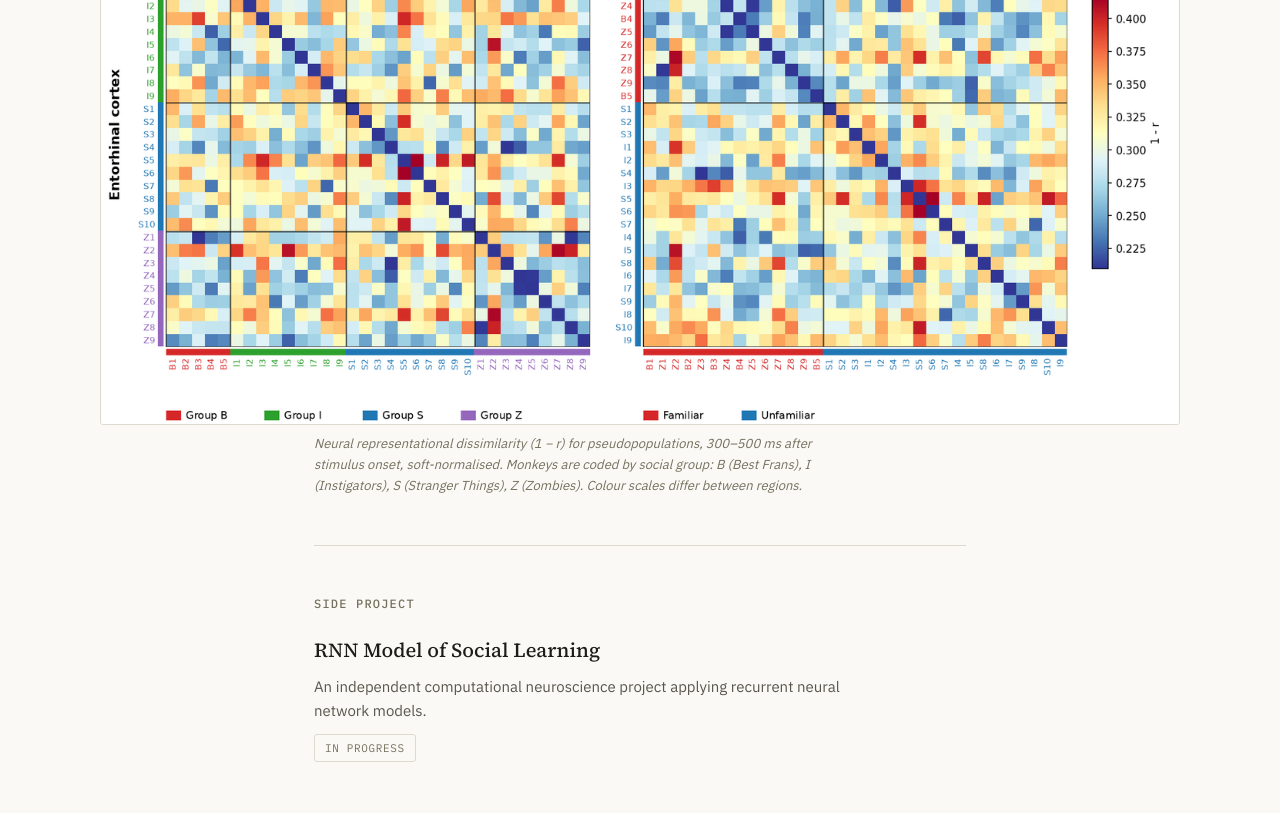
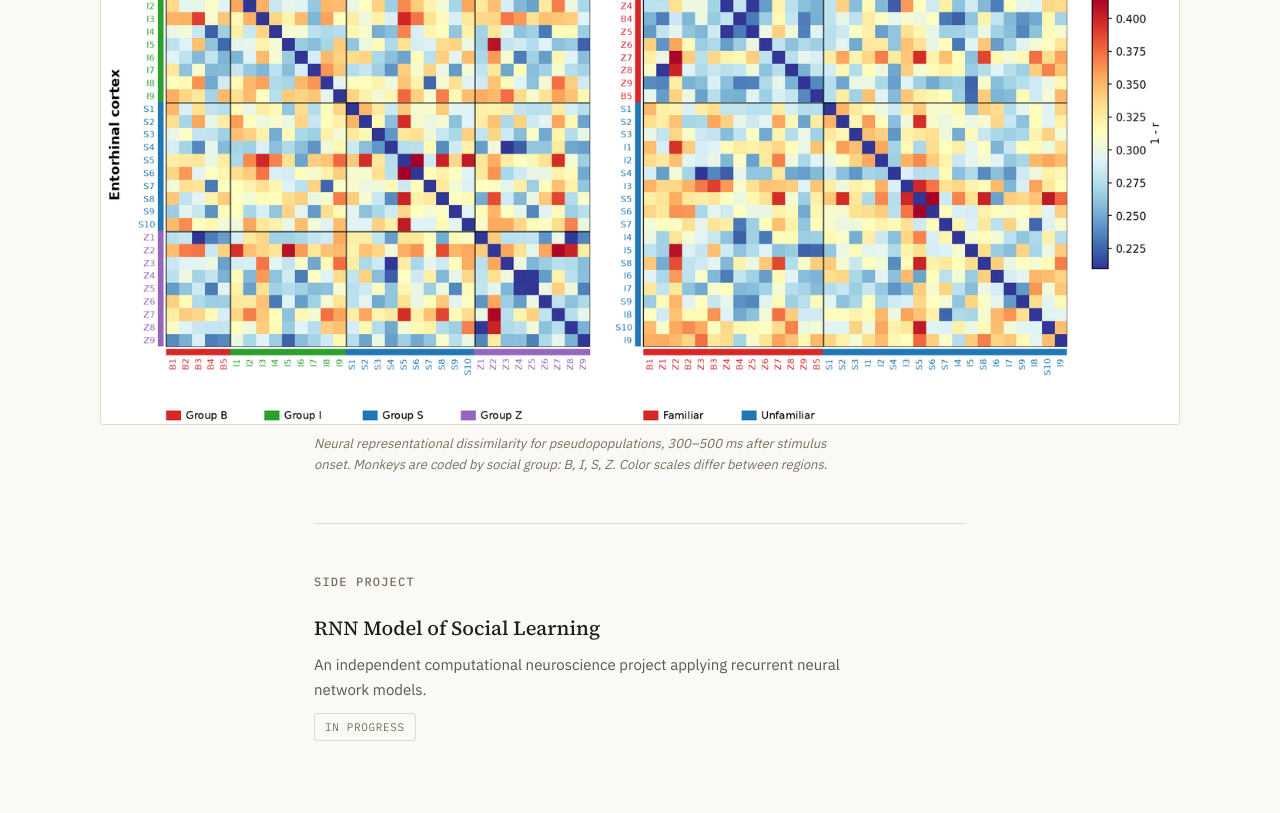
Before and after one commit to julie0924/julie0924.github.io, a plain HTML site: page projects.html in a window 1280 px wide. Shown: the part 1554-2367 px from the top of the page. Drawn offline with Linux system fonts and the light colour scheme.

Commit message:
Trim the RDM figure caption
Drops the social group names, the metric and the normalisation, and
uses American spelling. The alt text follows it.

Co-Authored-By: Claude Opus 5 <noreply@anthropic.com>
Claude-Session: https://claude.ai/code/session_0158MxTpLj5JvXD59WNn6Rh2

```diff
--- a/projects.html
+++ b/projects.html
@@ -71,12 +71,11 @@
     <figure class="project-figure">
       <a href="figures/rdm-amg-ec.png" target="_blank" rel="noopener">
         <img src="figures/rdm-amg-ec.png" width="1400" height="1382" loading="lazy"
-             alt="Four representational dissimilarity matrices. The top row shows amygdala, the bottom entorhinal cortex; the left column is sorted by social group and the right by familiarity. Colour ribbons along each axis mark group membership on the left and familiarity on the right." />
+             alt="Four representational dissimilarity matrices. The top row shows amygdala, the bottom entorhinal cortex; the left column is sorted by social group and the right by familiarity. Color ribbons along each axis mark group membership on the left and familiarity on the right." />
       </a>
       <figcaption class="figure-caption">
-        Neural representational dissimilarity (1 &minus; r) for pseudopopulations, 300&ndash;500&nbsp;ms after
-        stimulus onset, soft-normalised. Monkeys are coded by social group: B (Best Frans), I (Instigators),
-        S (Stranger Things), Z (Zombies). Colour scales differ between regions.
+        Neural representational dissimilarity for pseudopopulations, 300&ndash;500&nbsp;ms after stimulus onset.
+        Monkeys are coded by social group: B, I, S, Z. Color scales differ between regions.
       </figcaption>
     </figure>
   </section>
```
